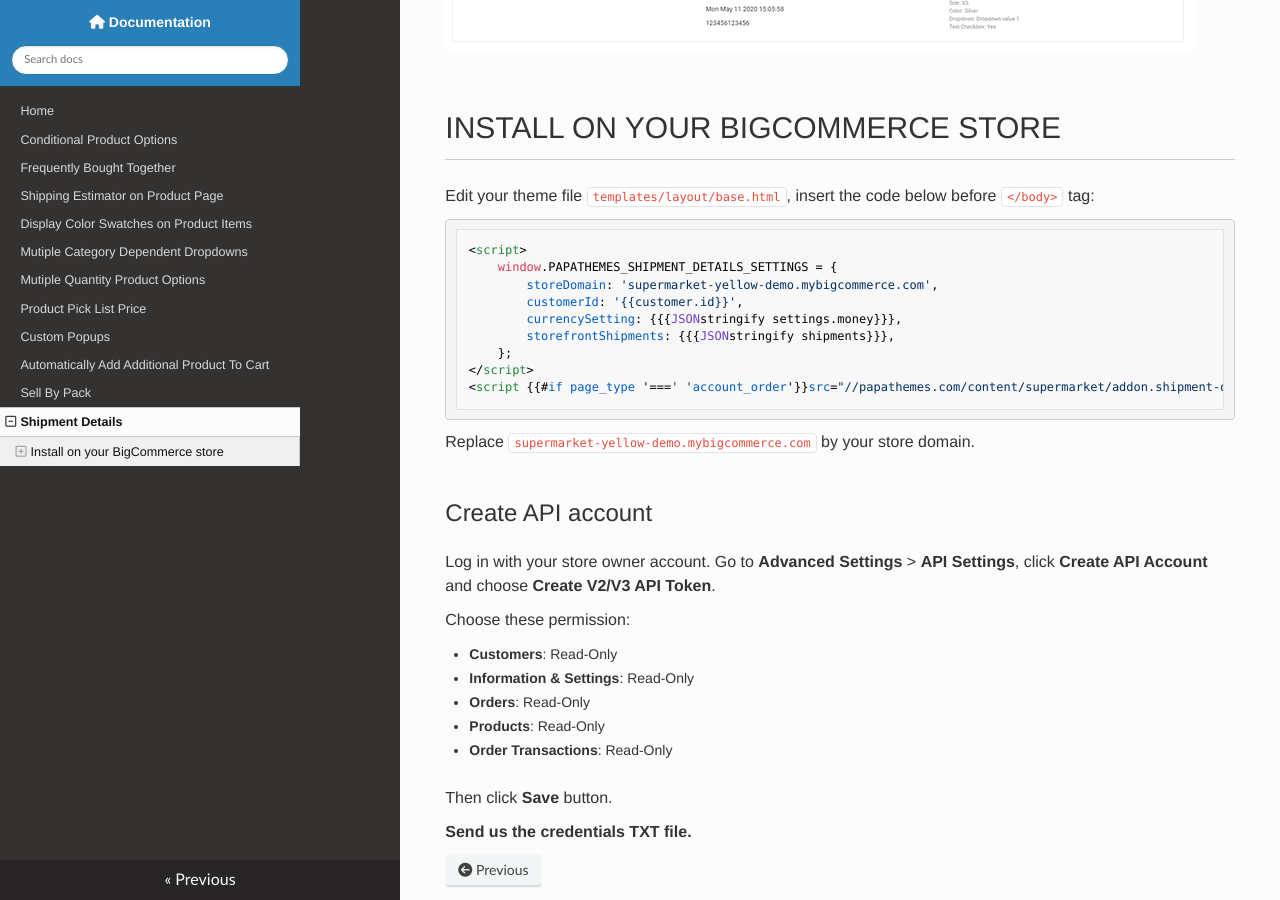
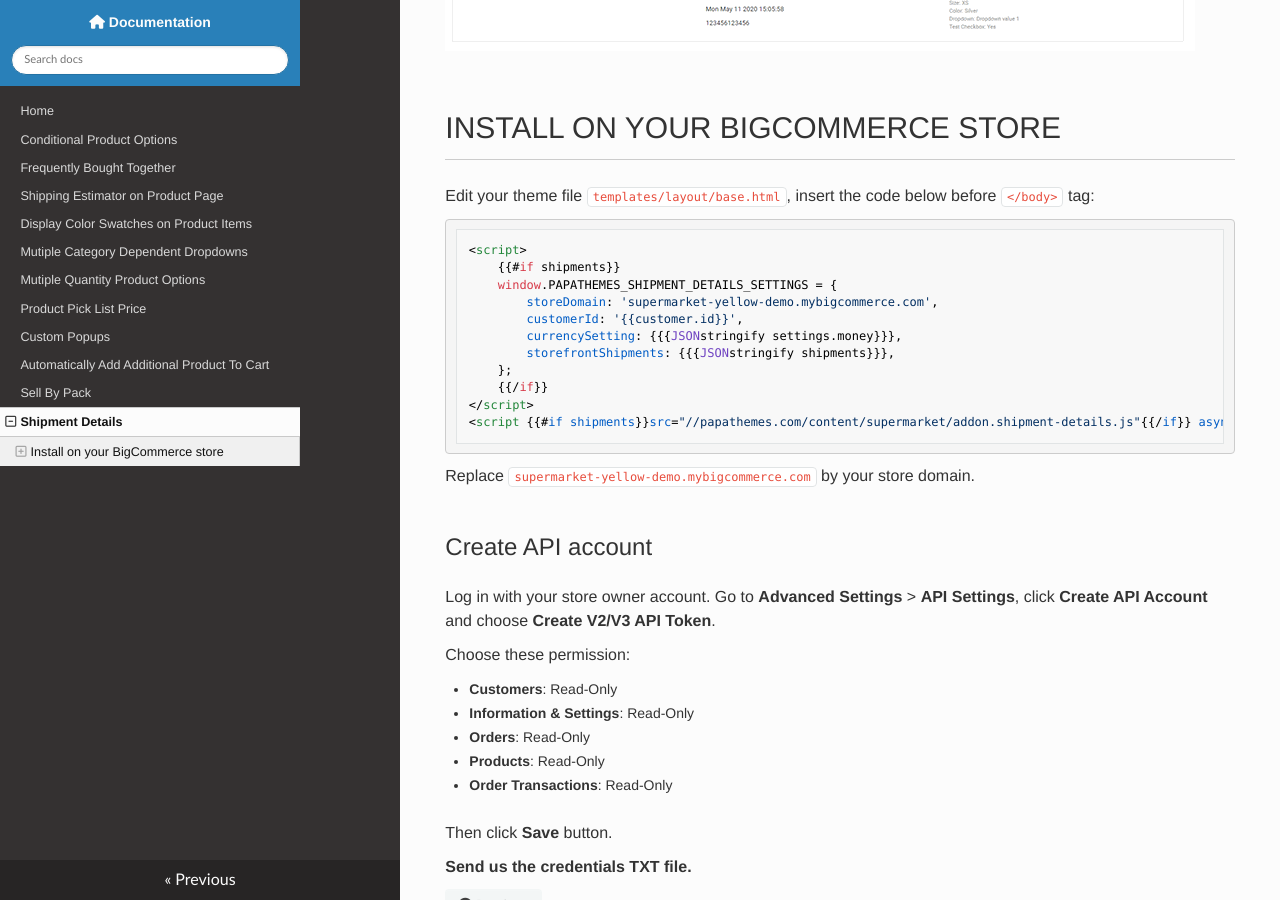
Before and after one commit to tvlgiao/bc-addons-docs, an MkDocs documentation site: the page built from docs/shipment-details.md, in a window 1280 px wide and 900 px high, scrolled down 530 px. Built offline with MkDocs 1.6.1, drawn with Linux system fonts in a browser that asks for light colours; nearby versions of some CDN libraries.

Commit message:
Update shipment-details

````diff
--- a/docs/shipment-details.md
+++ b/docs/shipment-details.md
@@ -11,14 +11,16 @@
 
 ```html
 <script>
+    {{#if shipments}}
     window.PAPATHEMES_SHIPMENT_DETAILS_SETTINGS = {
         storeDomain: 'supermarket-yellow-demo.mybigcommerce.com',
         customerId: '{{customer.id}}',
         currencySetting: {{{JSONstringify settings.money}}},
         storefrontShipments: {{{JSONstringify shipments}}},
     };
+    {{/if}}
 </script>
-<script {{#if page_type '===' 'account_order'}}src="//papathemes.com/content/supermarket/addon.shipment-details.js"{{/if}} async></script>
+<script {{#if shipments}}src="//papathemes.com/content/supermarket/addon.shipment-details.js"{{/if}} async></script>
 ```
 
 Replace `supermarket-yellow-demo.mybigcommerce.com` by your store domain.
````
